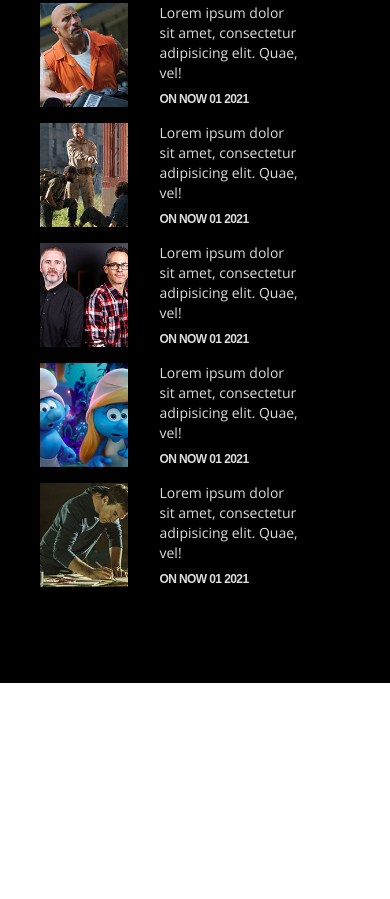
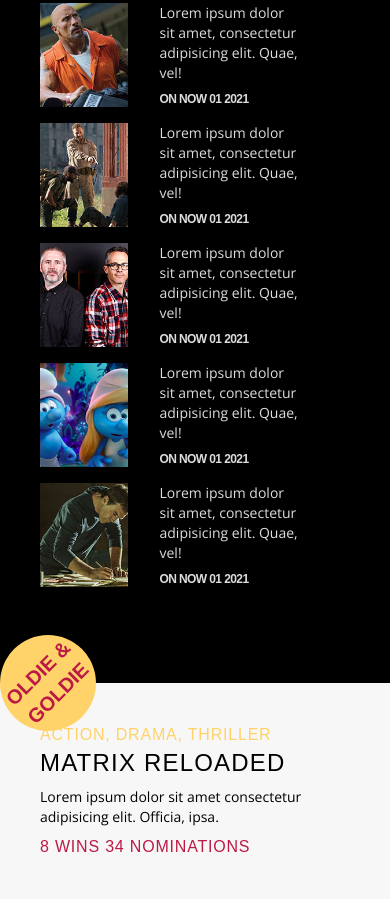
Before and after one commit to C0sm10/Proje001, a website: page pub/index.html in a window 390 px wide. Shown: the part 1120-2019 px from the top of the page. Before the commit the page ends 1803 px from the top, so only its background shows below. Drawn offline with nearby package versions, Linux system fonts and the light colour scheme; a web font is replaced by a local one.

Commit message:
matrix section and responsive design

```diff
--- a/pub/index.html
+++ b/pub/index.html
@@ -303,5 +303,31 @@
     </div>
 
   </section>
+  <!--Matrix Section-->
+  <section class="bg-gega-white">
+    <!--Matrix Container-->
+    <div class=" container flex item-center justify-center relative pl-10 lg:pl-0">
+      <!--Left Content-->
+      <div class="hidden md:block md:basis-1/3 lg:basis-1/2">
+        <img src="./img/matrix.png" alt="" class="lg:absolute lg:bottom-0">
+      </div>
+      <!--Right Content-->
+      <div class="md:basis-2/3 lg:basis-1/2">
+        <!--Content Container-->
+        <div class="flex flex-col justify-center py-10 w-3/4 md:w-full">
+          <h3 class="tracking-wider text-gega-melon"> action, drama, thriller</h3>
+            <h2 class="mb-2">matrix reloaded</h2>
+           <p class="text-sm mb-2">Lorem ipsum dolor sit amet consectetur adipisicing elit. Officia, ipsa.</p>
+           <h3 class="tracking-wider text-gega-red">8 wins 34 nominations</h3>
+        </div>
+        <!--Oldie-->
+        <div class="left-10 lg:left-0 absolute -top-12 left-0 w-24 h-24 bg-gega-melon rounded-full text-center flex items-center">
+          <p class="font-gemunu uppercase font-bold text-xl text-gega-red -rotate-45">Oldie & Goldie</p>
+        </div>
+
+      </div>
+    </div>
+
+  </section>
 </body>
 </html>
```
Also changed, not shown: pub/css/styles.css.
